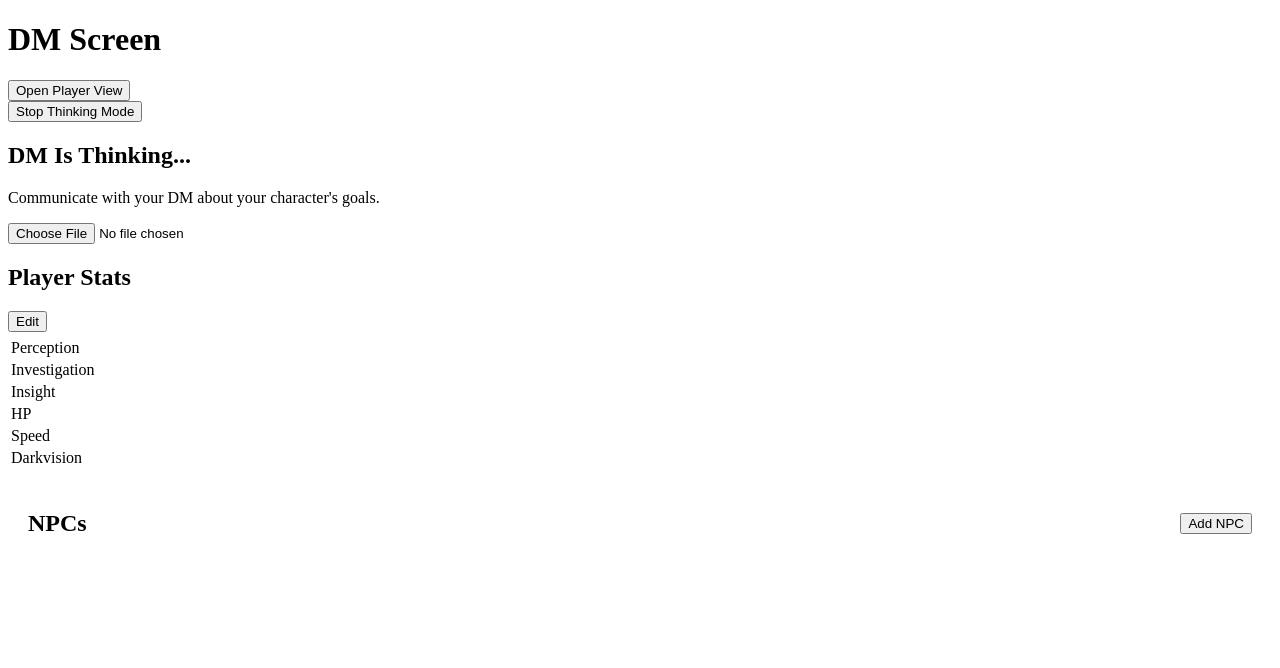
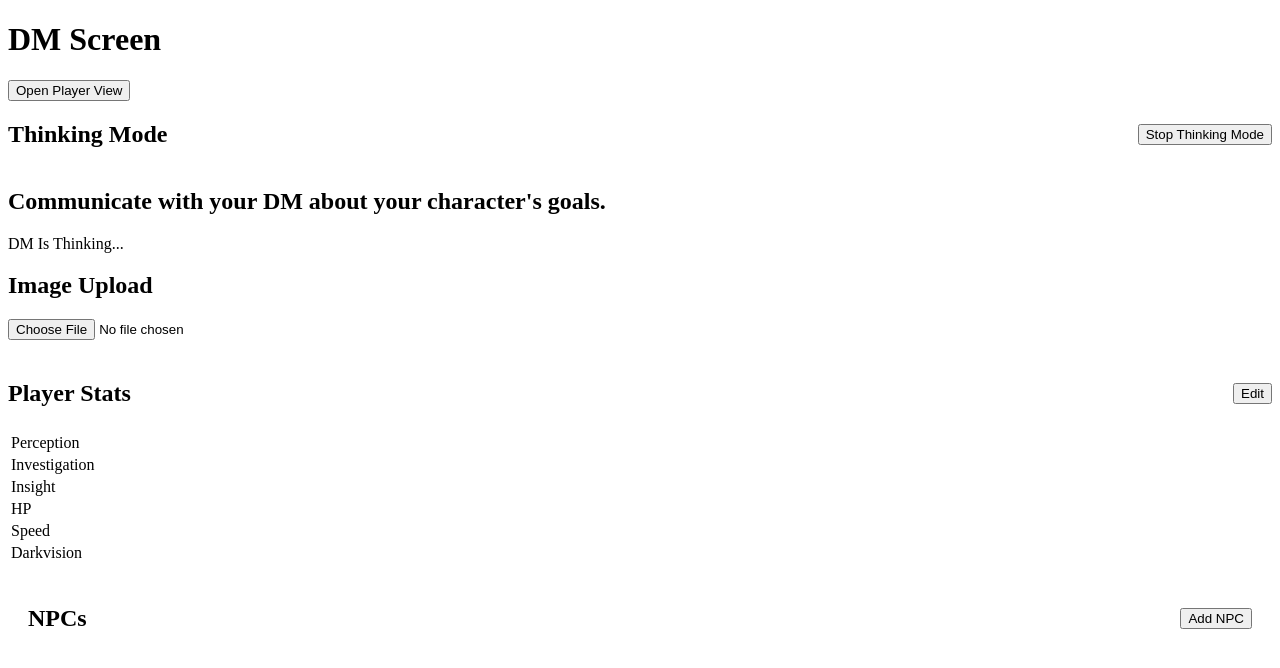
Before and after one commit to n3rdgir1/dm-screen, a Vue app: page / in a window 1280 px wide. Both pictures are taken after a click on the button "Start Thinking Mode". Shown: the top 668 px of the page. Built offline with nearby package versions, Linux system fonts and the light colour scheme.

Commit message:
consistent DM screen headers

```diff
--- a/src/components/ImageUpload.vue
+++ b/src/components/ImageUpload.vue
@@ -1,7 +1,10 @@
 <template>
   <div>
-    <input v-if="mode === 'dm'" type="file" @change="onFileChange" accept="image/*" />
-    <button v-if="mode === 'dm' && imageUrl" @click="removeImage">Remove Image</button>
+    <div v-if="mode === 'dm'" class="header">
+      <h2>Image Upload</h2>
+      <input type="file" @change="onFileChange" accept="image/*" />
+      <button v-if="imageUrl" @click="removeImage">Remove Image</button>
+    </div>
     <img v-if="imageUrl" :src="imageUrl" alt="Uploaded Image" />
   </div>
 </template>
--- a/src/components/PlayerStats.vue
+++ b/src/components/PlayerStats.vue
@@ -1,8 +1,10 @@
 <template>
   <div class="player-stats">
-    <h2>Player Stats</h2>
-    <button @click="toggleMode">{{ editMode ? 'View' : 'Edit' }}</button>
-    <button v-if="editMode" @click="addPlayer">Add Player</button>
+    <div class="header">
+      <h2>Player Stats</h2>
+      <button @click="toggleMode">{{ editMode ? 'View' : 'Edit' }}</button>
+      <button v-if="editMode" @click="addPlayer">Add Player</button>
+    </div>
     <table>
       <thead>
         <tr>
@@ -135,4 +137,9 @@ export default {
   display: block;
   margin-bottom: 5px;
 }
+.header {
+  display: flex;
+  justify-content: space-between;
+  align-items: center;
+}
 </style>
--- a/src/components/ThinkingMode.vue
+++ b/src/components/ThinkingMode.vue
@@ -1,9 +1,12 @@
 <template>
   <div>
-    <button v-if="mode === 'dm'" @click="toggleThinkingMode">{{ thinkingMode ? 'Stop Thinking Mode' : 'Start Thinking Mode' }}</button>
+    <div v-if="mode === 'dm'" class="header">
+      <h2>Thinking Mode</h2>
+      <button @click="toggleThinkingMode">{{ thinkingMode ? 'Stop Thinking Mode' : 'Start Thinking Mode' }}</button>
+    </div>
     <div v-if="thinkingMode" class="tips">
-      <h2>DM Is Thinking...</h2>
-      <p>{{ currentTip }}</p>
+      <h2>{{ currentTip }}</h2>
+      <p>DM Is Thinking...</p>
     </div>
   </div>
 </template>
@@ -51,6 +54,11 @@ export default {
 </script>
 
 <style scoped>
+.header {
+  display: flex;
+  justify-content: space-between;
+  align-items: center;
+}
 .tips {
   /* Add your styles here */
 }
```
